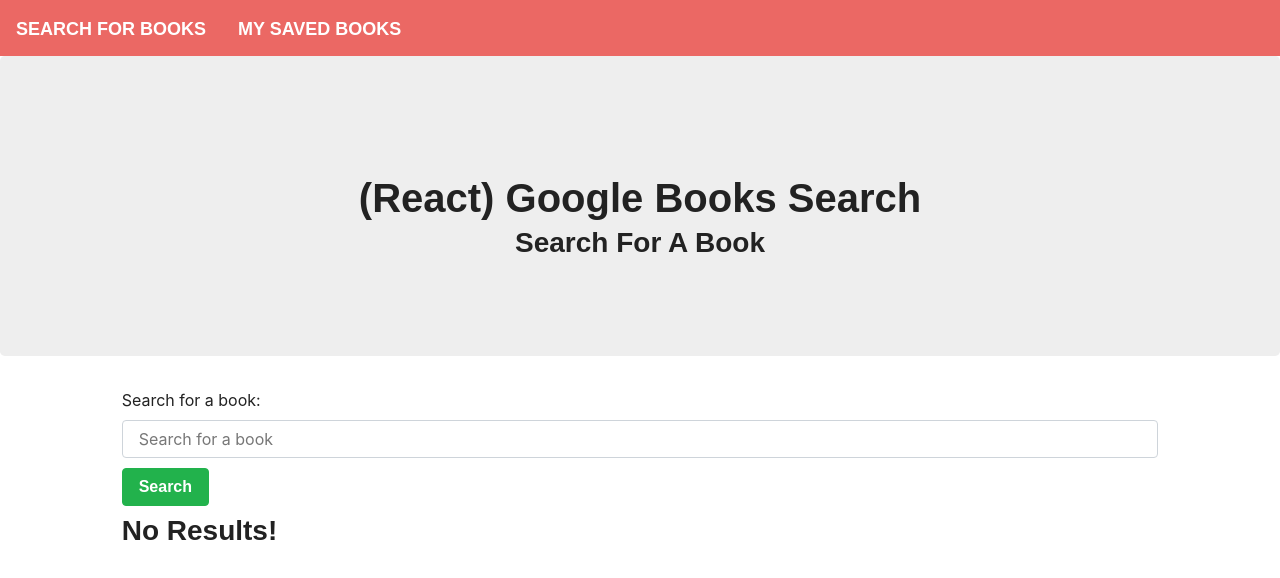
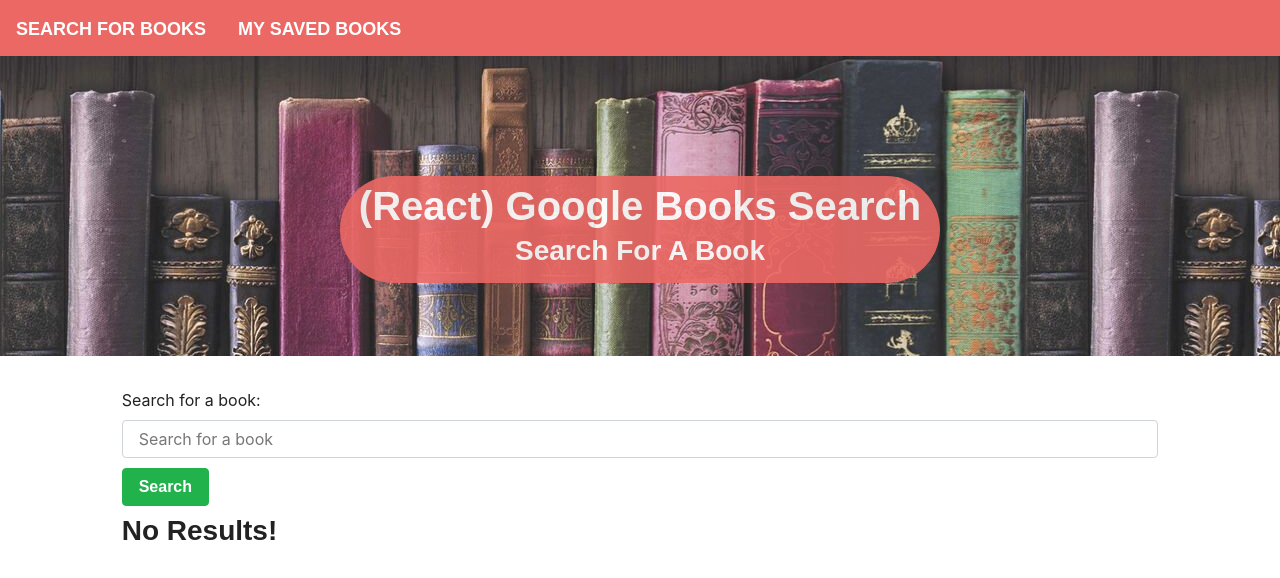
Before and after one commit to greg-a/google-books-search, a React (Create React App) app in the folder client/: page / in a window 1280 px wide. Shown: the top 578 px of the page. Built offline with nearby package versions, Linux system fonts and the light colour scheme; a web font is replaced by a local one.

Commit message:
added styling to jumbotron and changed width of image of book in search results

```diff
--- a/client/src/components/Jumbotron/index.js
+++ b/client/src/components/Jumbotron/index.js
@@ -1,4 +1,5 @@
 import React from "react";
+import "./style.css"
 
 function Jumbotron({ children }) {
   return (
@@ -6,8 +7,10 @@
       style={{ height: 300, clear: "both", paddingTop: 120, textAlign: "center" }}
       className="jumbotron"
     >
-      <h1>(React) Google Books Search</h1>
-      {children}
+      <div className="container jumbotron-container navbar navbar-expand-sm navbar-dark bg-primary flex-column">
+        <h1>(React) Google Books Search</h1>
+        {children}
+      </div>
     </div>
   );
 }
--- /dev/null
+++ b/client/src/components/Jumbotron/style.css
@@ -0,0 +1,11 @@
+.jumbotron {
+    background-image: url("../../img/books.jpg");
+    color: white;
+    border-radius: 0;
+}
+
+.jumbotron-container {
+    width: 600px;
+    border-radius: 60px;
+    opacity: 0.9;
+}
--- a/client/src/components/List/index.js
+++ b/client/src/components/List/index.js
@@ -23,7 +23,7 @@
       <h5 className="card-title">{props.title}</h5>
       <p className="card-text">{props.author}</p>
       <div className="card-body row">
-        <img src={props.image} alt={props.title} className="col-md-2"></img>
+        <img src={props.image} alt={props.title} className="col-md-1"></img>
         <p className="card-text col-sm-10">{props.description}</p>
       </div>
 
```
Also changed, not shown: client/src/img/books.jpg (added), 1 other file (tests, documents, lock files or other folders).
